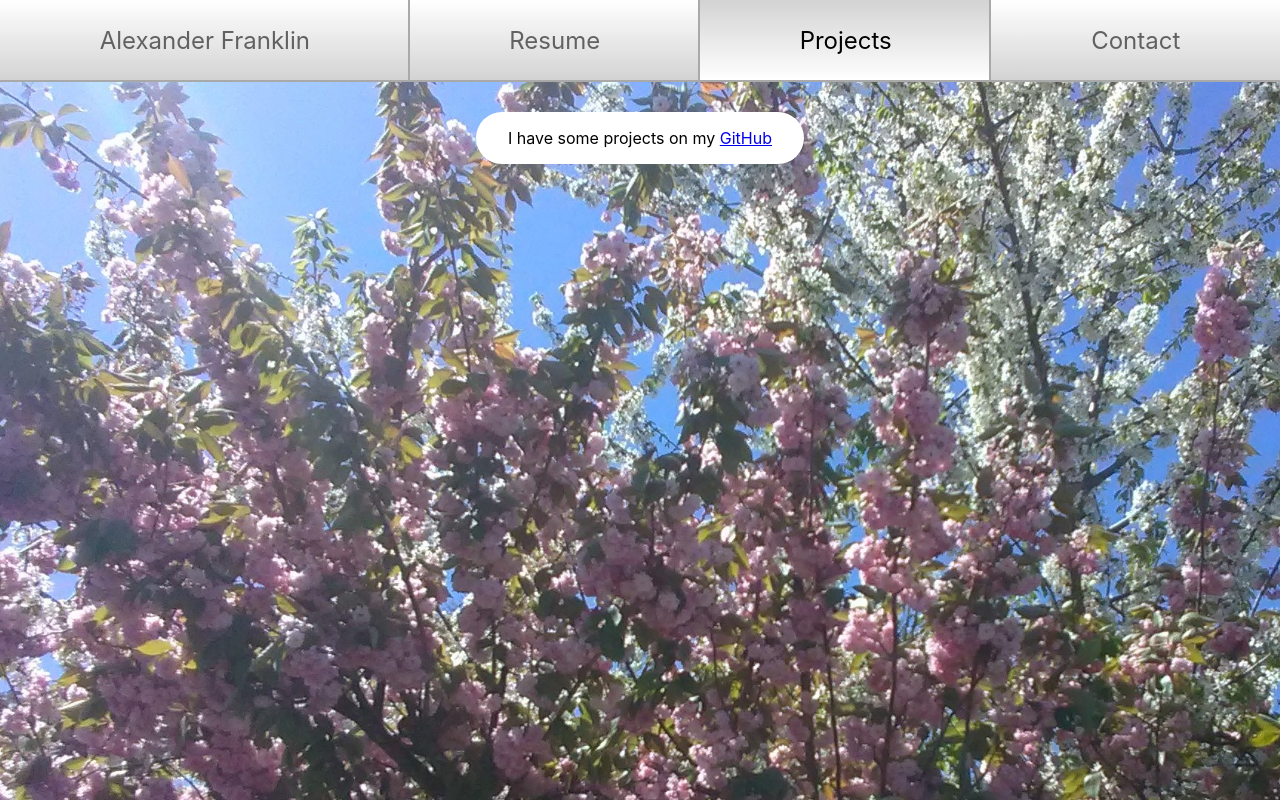
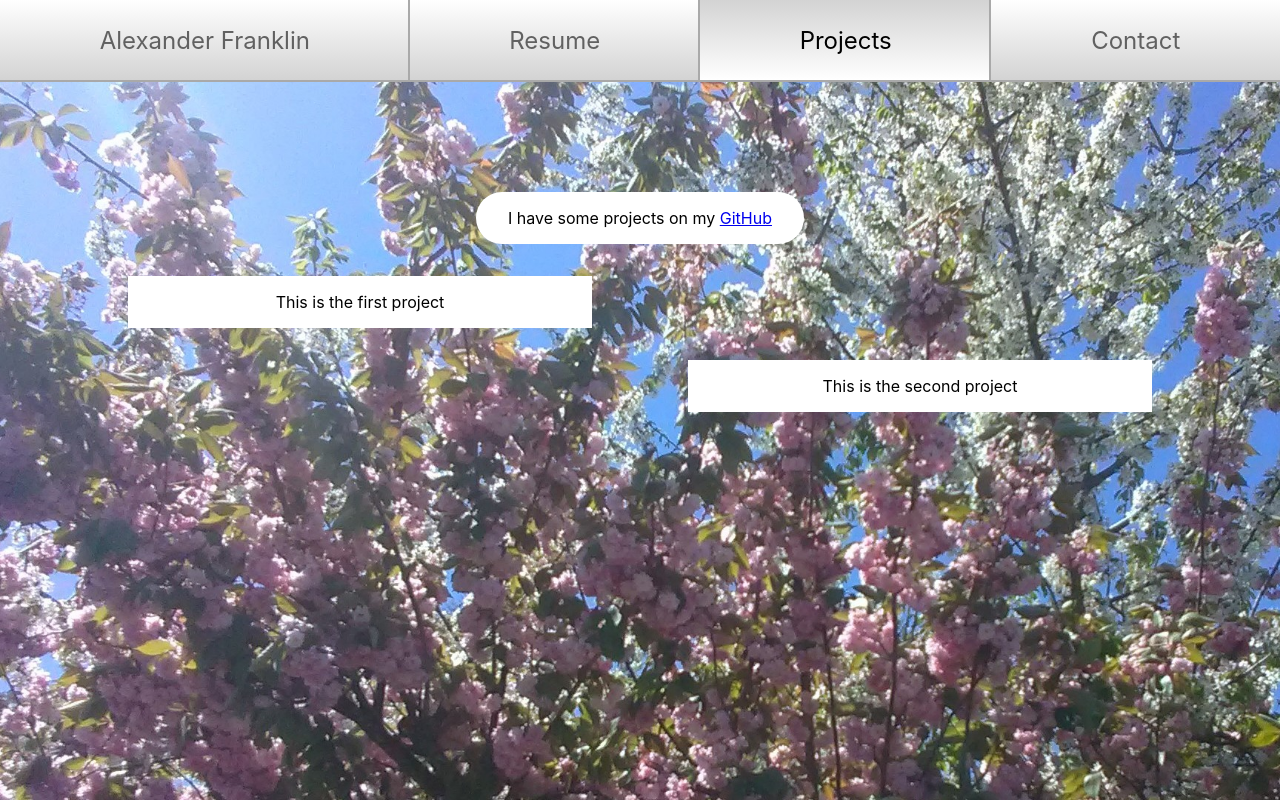
Before and after one commit to PAlexanderFranklin/alexanderfranklin, a React (Create React App) app: page /projects in a window 1280 px wide. Built offline with nearby package versions, Linux system fonts and the light colour scheme.

Commit message:
Add to projects page Give pdf title increase internal navbar size Fix css formatting

```diff
--- a/src/views/App.js
+++ b/src/views/App.js
@@ -14,9 +14,12 @@ function App() {
       <div className="content">
         <Route path="/" exact component={Home} />
         <Route path="/resume" component={Resume} />
-        <Route path="/projects" component={Projects} />
+        <Route path="/projects" render={ () => <div>
+          I have some projects on my <a href="https://github.com/PAlexanderFranklin">GitHub</a>
+        </div>} />
         <Route path="/contact" component={Contact} />
       </div>
+      <Route path="/projects" component={Projects} />
     </div>
   );
 }
--- a/src/views/Navbar/Navbar.css
+++ b/src/views/Navbar/Navbar.css
@@ -1,5 +1,5 @@
 .header {
-    height: 5rem;
+    height: 10rem;
 }
 
 .Navbar {
--- /dev/null
+++ b/src/views/Pages/Projects/Project/Project.css
@@ -0,0 +1,6 @@
+.Project {
+    padding: 1em 2em 1em 2em;
+    margin-top: 2rem;
+    background-color: white;
+    width: 25rem;
+  }
--- /dev/null
+++ b/src/views/Pages/Projects/Project/Project.js
@@ -0,0 +1,12 @@
+import React from 'react';
+import './Project.css';
+
+function Project(props) {
+  return (
+    <div className={"Project " + props.className}>
+      {props.children}
+    </div>
+  );
+}
+
+export default Project;
--- a/src/views/Pages/Projects/Projects.css
+++ b/src/views/Pages/Projects/Projects.css
@@ -0,0 +1,8 @@
+.left {
+    margin-left: 10%;
+}
+
+.right {
+    margin-right: 10%;
+    float: right;
+}
--- a/src/views/Pages/Projects/Projects.js
+++ b/src/views/Pages/Projects/Projects.js
@@ -1,10 +1,16 @@
 import React from 'react';
 import './Projects.css';
+import Project from './Project/Project'
 
 function Projects() {
   return (
     <div className="Projects">
-      I have some projects on my <a href="https://github.com/PAlexanderFranklin">GitHub</a>
+      <Project className="left">
+        This is the first project
+      </Project>
+      <Project className="right">
+        This is the second project
+      </Project>
     </div>
   );
 }
--- a/src/views/Pages/Resume/Resume.js
+++ b/src/views/Pages/Resume/Resume.js
@@ -5,7 +5,7 @@ import pdf from './Resume.pdf'
 function Resume() {
   return (
     <div className="Resume">
-      <iframe src={pdf} height="1150rem" width="850rem" />
+      <iframe title="resume" src={pdf} height="1150rem" width="850rem" />
     </div>
   );
 }
```
Also changed, not shown: src/views/App.css (indentation only).
